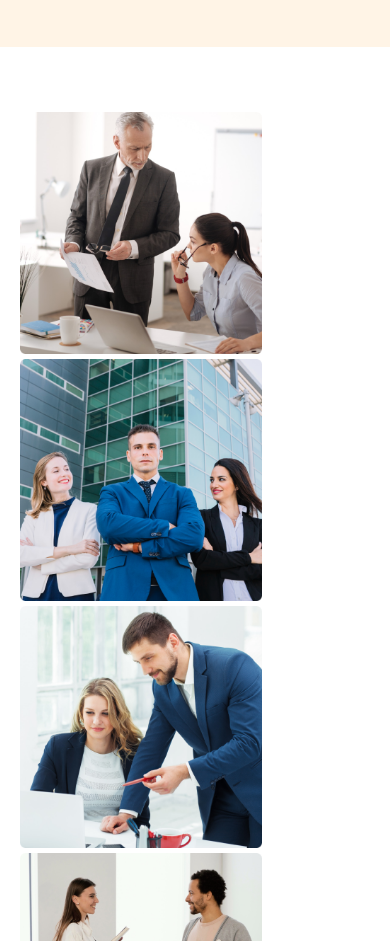
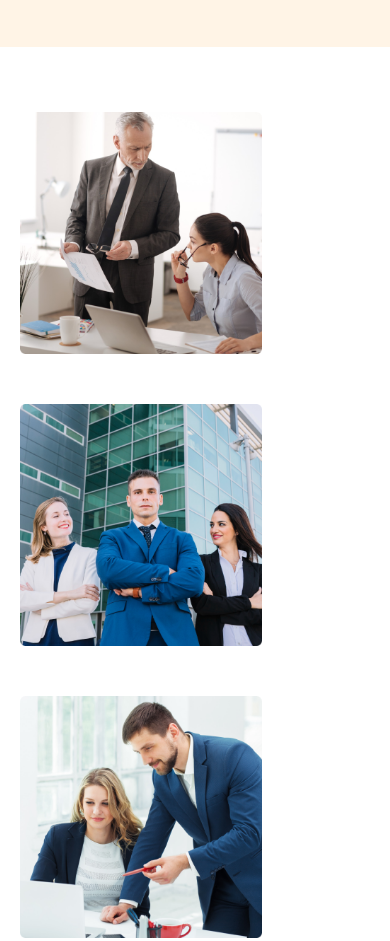
Before and after one commit to shorat-mikhayel-cicham/assignment-02, a plain HTML site: page index.html in a window 390 px wide. Shown: the part 873-1814 px from the top of the page. Drawn offline with Linux system fonts and the light colour scheme.

Commit message:
added final code

```diff
--- a/styles/assignment-02.css
+++ b/styles/assignment-02.css
@@ -349,6 +349,8 @@ our sponsors styles
         grid-template-columns: repeat(1, 1fr);
         align-items: center;
         justify-content: center;
+        gap: 50px;
+        margin-bottom: auto;
     }
     .banner-title, .banner-description{
         width: 100vw;
```
